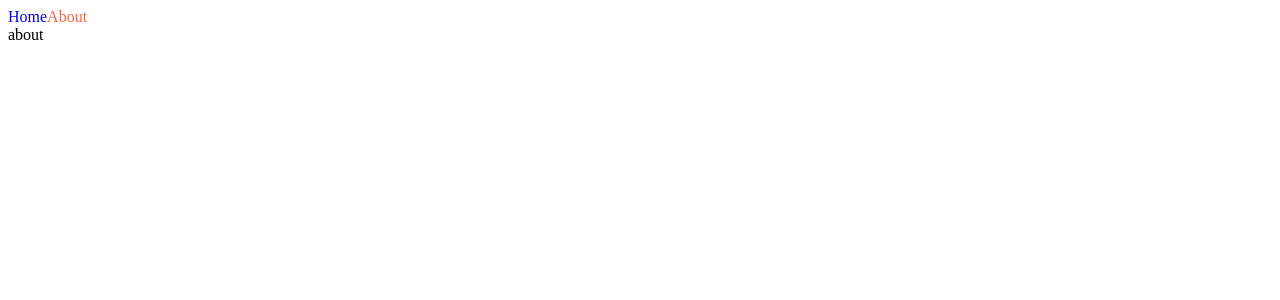
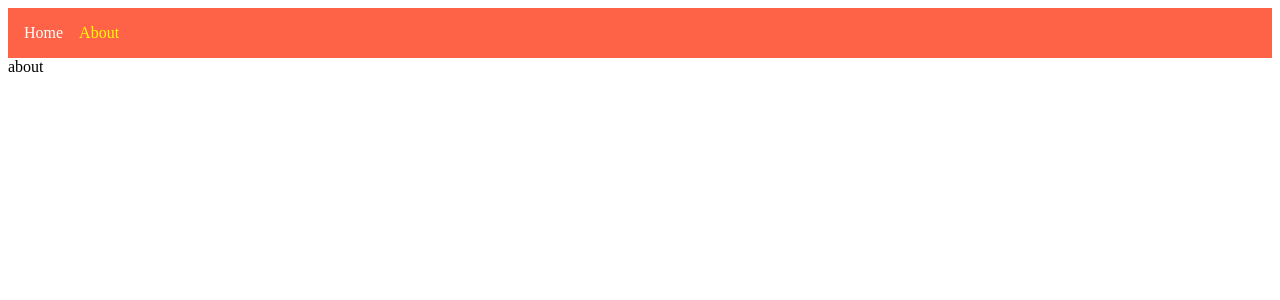
Before and after one commit to dayoung0510/nextjs-intro, a Next.js app: page /about in a window 1280 px wide. Shown: the top 300 px of the page. Built offline with nearby package versions, Linux system fonts and the light colour scheme.

Commit message:
style jsx 활용한 스타일링 실습

```diff
--- a/components/NavBar.js
+++ b/components/NavBar.js
@@ -1,29 +1,31 @@
 import Link from "next/link";
 import { useRouter } from "next/router";
-import styles from "./NavBar.module.css";
 
 export default function NavBar() {
   const router = useRouter();
   return (
     <nav>
       <Link href="/">
-        <a
-          className={`${router.pathname === "/" && styles.active} ${
-            styles.link
-          }`}
-        >
-          Home
-        </a>
+        <a className={`${router.pathname === "/" && "active"}`}>Home</a>
       </Link>
       <Link href="/about">
-        <a
-          className={`${router.pathname === "/about" && styles.active} ${
-            styles.link
-          }`}
-        >
-          About
-        </a>
+        <a className={`${router.pathname === "/about" && "active"}`}>About</a>
       </Link>
+
+      <style jsx>{`
+        nav {
+          background-color: tomato;
+          padding: 1rem;
+        }
+        a {
+          color: white;
+          text-decoration: none;
+          margin-right: 1rem;
+        }
+        .active {
+          color: yellow;
+        }
+      `}</style>
     </nav>
   );
 }
--- a/components/NavBar.module.css
+++ /dev/null
@@ -1,7 +0,0 @@
-.active {
-  color: tomato;
-}
-
-.link {
-  text-decoration: none;
-}
```
